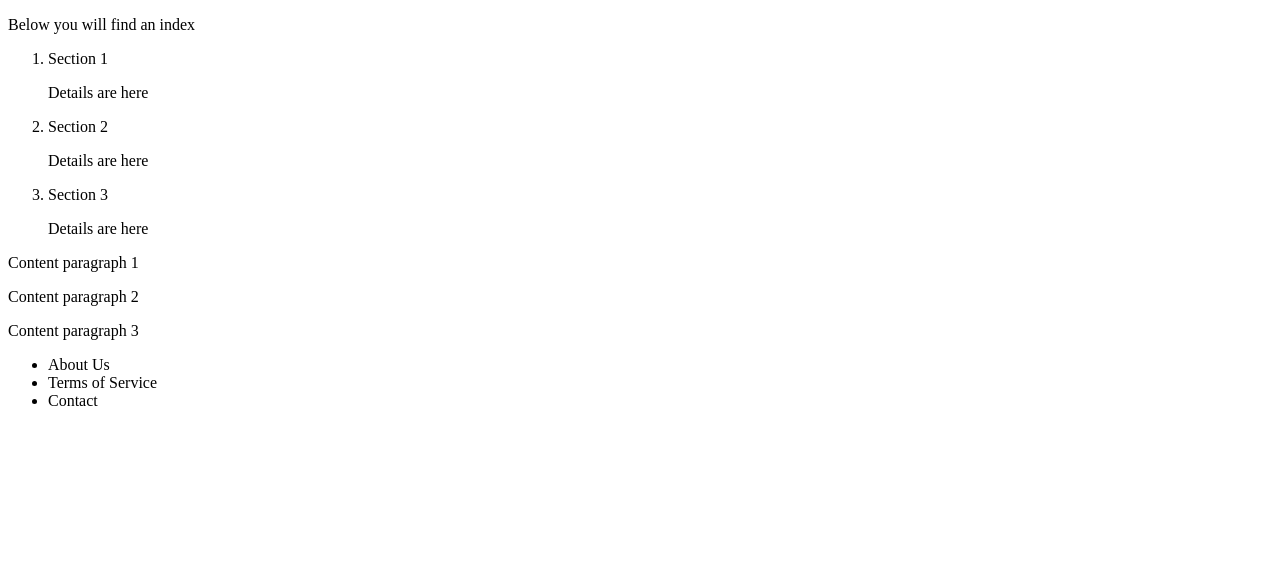
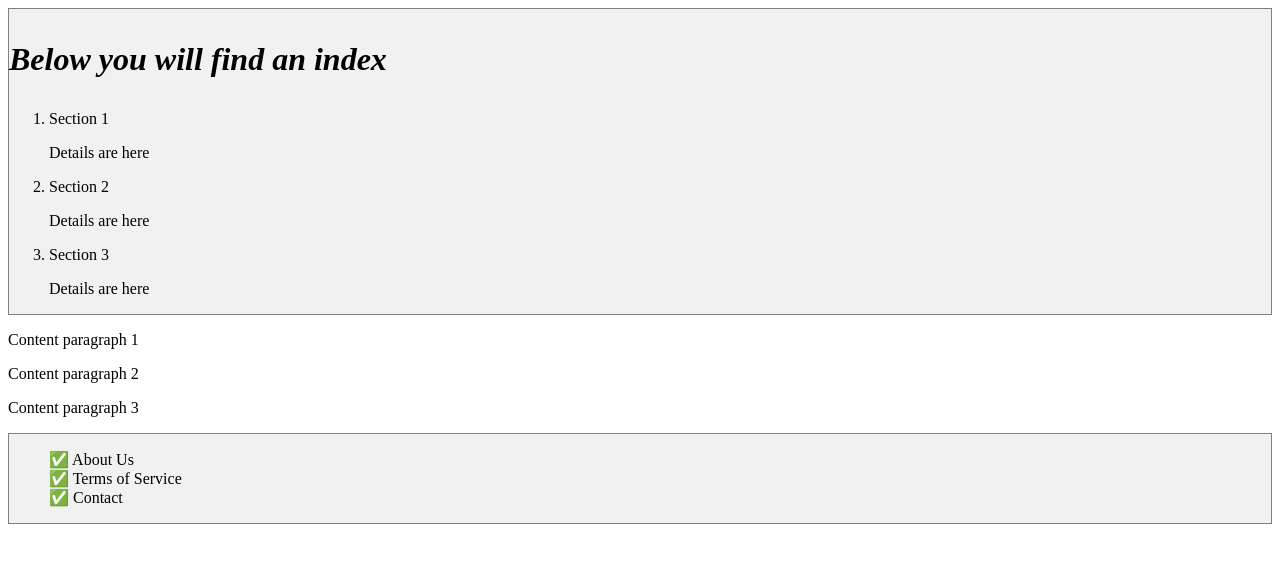
Before and after one commit to Seangee86/Freemote-css, a plain HTML site: page css-practice/css-practice-3/index.html in a window 1280 px wide. Drawn offline with Linux system fonts and the light colour scheme.

Commit message:
css practice 3 complete

```diff
--- a/css-practice/css-practice-3/style.css
+++ b/css-practice/css-practice-3/style.css
@@ -20,3 +20,27 @@
         ☑️ then, replace the bullet points with a check mark emoji
         (you can copy and paste one from this file)
 */
+
+#index, #footer {
+    background-color: #f1f1f1;
+    border: 1px solid grey;
+}
+
+#index > p {
+    font-weight: bold;
+    font-style: italic;
+    font-size: 2rem;
+}
+
+ul {
+    list-style: none;
+}
+
+ul li:hover {
+    cursor: pointer;
+    opacity: .8;
+    transition: .2 ease all;
+}
+ul li::before {
+    content: '✅ ';
+}
```
